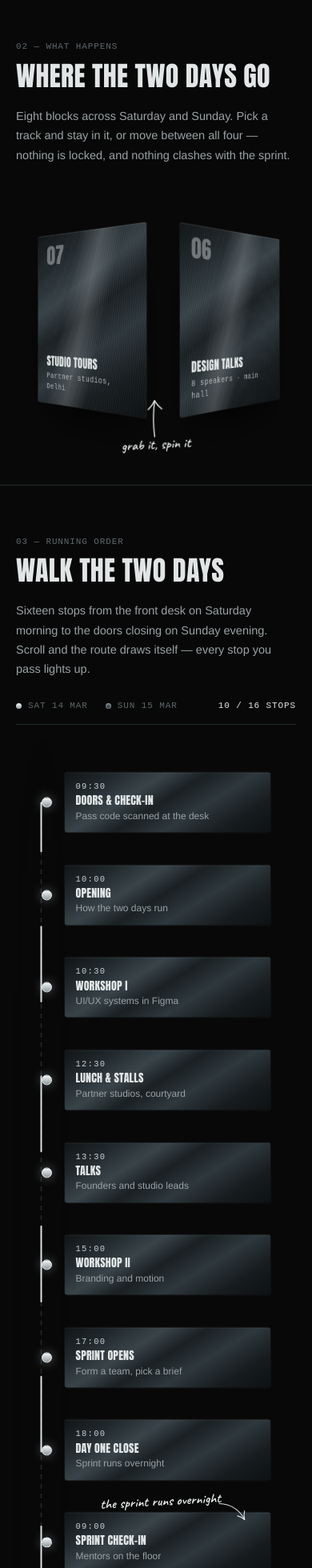
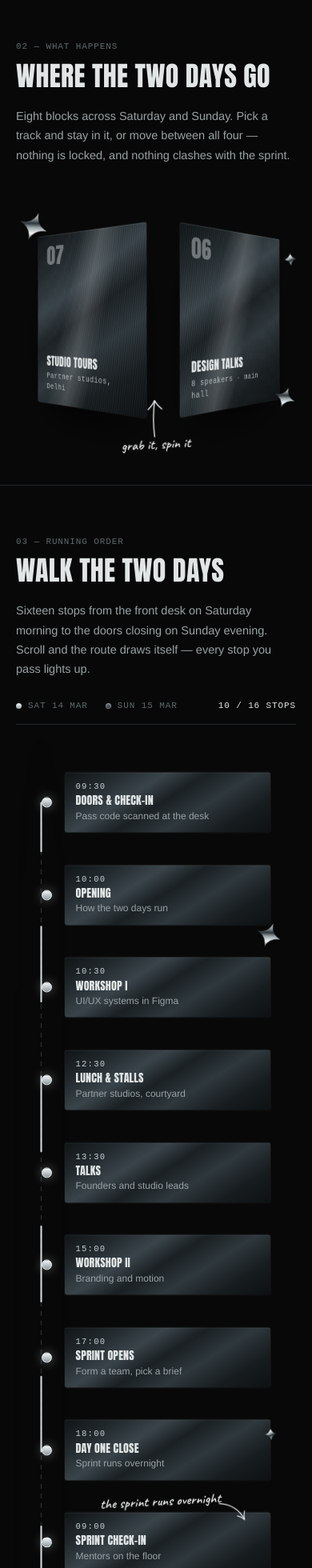
Before and after one commit to manshacodes/designverse-fest, a React (Vite) app: page / in a window 390 px wide. Shown: the part 1043-3003 px from the top of the page at 80% size. Built offline with nearby package versions, Linux system fonts and the light colour scheme.

Commit message:
Scatter chrome sparkles through the remaining sections

```diff
--- a/src/components/Admission.css
+++ b/src/components/Admission.css
@@ -1,4 +1,5 @@
 .admission {
+  position: relative;
   padding-block: clamp(56px, 9vw, 112px);
   border-top: 1px solid var(--hairline);
 }
@@ -93,3 +94,10 @@
     margin-bottom: 0;
   }
 }
+
+.adm__spark {
+  position: absolute;
+  z-index: 5;
+}
+.adm__spark--a { top: 9%; right: 5%; }
+.adm__spark--b { bottom: 18%; right: 22%; }
--- a/src/components/Admission.jsx
+++ b/src/components/Admission.jsx
@@ -1,5 +1,6 @@
 import { motion } from "framer-motion";
 import Annotation from "./Annotation";
+import { Sparkle } from "./Deco";
 import "./Admission.css";
 
 const TERMS = [
@@ -52,6 +53,9 @@ export default function Admission() {
           ))}
         </dl>
 
+        <Sparkle size={28} className="sparkle--pulse adm__spark adm__spark--a" />
+        <Sparkle size={17} className="sparkle--spin adm__spark adm__spark--b" />
+
         <div className="admission__cta">
           <button type="button" className="btn btn--metal" onClick={openPass}>
             Claim your pass
--- a/src/components/Footer.css
+++ b/src/components/Footer.css
@@ -1,4 +1,5 @@
 .footer {
+  position: relative;
   border-top: 1px solid var(--hairline);
   padding-top: clamp(44px, 6vw, 72px);
   padding-bottom: 20px;
@@ -63,3 +64,10 @@
     gap: 26px;
   }
 }
+
+.footer__spark {
+  position: absolute;
+  z-index: 3;
+}
+.footer__spark--a { top: 34%; right: 8%; }
+.footer__spark--b { top: 52%; left: 42%; }
--- a/src/components/Footer.jsx
+++ b/src/components/Footer.jsx
@@ -1,3 +1,4 @@
+import { Sparkle } from "./Deco";
 import "./Footer.css";
 
 export default function Footer() {
@@ -31,6 +32,9 @@ export default function Footer() {
           </div>
         </div>
 
+        <Sparkle size={21} className="sparkle--spin footer__spark footer__spark--a" />
+        <Sparkle size={13} className="sparkle--pulse footer__spark footer__spark--b" />
+
         <p className="footer__wordmark chrome-text" aria-hidden="true">
           DESIGNVERSE
         </p>
--- a/src/components/Highlights.css
+++ b/src/components/Highlights.css
@@ -159,3 +159,16 @@
     perspective: 320px;
   }
 }
+
+/* drifting chrome sparkles around the ring */
+.hl__spark {
+  position: absolute;
+  z-index: 5;
+}
+.hl__spark--a { top: 6%; left: 7%; }
+.hl__spark--b { top: 22%; right: 11%; }
+.hl__spark--c { bottom: 14%; right: 6%; }
+
+@media (max-width: 560px) {
+  .hl__spark--b { right: 5%; }
+}
--- a/src/components/Highlights.jsx
+++ b/src/components/Highlights.jsx
@@ -4,6 +4,7 @@ import gsap from "gsap";
 import { ScrollTrigger } from "gsap/ScrollTrigger";
 import { reelPose } from "../lib/reelPose";
 import Annotation from "./Annotation";
+import { Sparkle } from "./Deco";
 import "./Highlights.css";
 
 gsap.registerPlugin(ScrollTrigger);
@@ -175,6 +176,9 @@ export default function Highlights() {
       </div>
 
       <div className="highlights__stage-wrap">
+        <Sparkle size={30} className="sparkle--pulse hl__spark hl__spark--a" />
+        <Sparkle size={16} className="sparkle--spin hl__spark hl__spark--b" />
+        <Sparkle size={22} className="sparkle--pulse hl__spark hl__spark--c" />
         <div
           className="reel-stage"
           ref={stageRef}
--- a/src/components/ScheduleMap.css
+++ b/src/components/ScheduleMap.css
@@ -255,3 +255,13 @@
     align-items: start;
   }
 }
+
+.map__spark {
+  position: absolute;
+  z-index: 5;
+}
+.map__spark--a { top: 12%; right: 6%; }
+.map__spark--b { top: 46%; left: 5%; }
+.map__spark--c { bottom: 9%; right: 13%; }
+
+.map.is-narrow .map__spark--b { left: auto; right: 7%; }
--- a/src/components/ScheduleMap.jsx
+++ b/src/components/ScheduleMap.jsx
@@ -1,6 +1,7 @@
 import { useEffect, useMemo, useRef, useState } from "react";
 import { motion, useScroll, useMotionValue, useMotionValueEvent } from "framer-motion";
 import Annotation from "./Annotation";
+import { Sparkle } from "./Deco";
 import "./ScheduleMap.css";
 
 const STOPS = [
@@ -171,6 +172,10 @@ export default function ScheduleMap() {
             ))}
           </ol>
 
+          <Sparkle size={26} className="sparkle--pulse map__spark map__spark--a" />
+          <Sparkle size={15} className="sparkle--spin map__spark map__spark--b" />
+          <Sparkle size={20} className="sparkle--pulse map__spark map__spark--c" />
+
           <Annotation mark="se" className="map__note" delay={0.2}>
             the sprint runs overnight
           </Annotation>
--- a/src/components/Voices.css
+++ b/src/components/Voices.css
@@ -14,6 +14,7 @@
 }
 
 .voices__inner {
+  position: relative;
   display: grid;
   grid-template-columns: 1fr 1fr;
   gap: clamp(32px, 5vw, 76px);
@@ -174,3 +175,15 @@
     opacity: 1 !important;
   }
 }
+
+.voices__spark {
+  position: absolute;
+  z-index: 5;
+}
+.voices__spark--a { top: 8%; left: 44%; }
+.voices__spark--b { bottom: 14%; left: 36%; }
+
+@media (max-width: 900px) {
+  .voices__spark--a { top: 2%; right: 6%; left: auto; }
+  .voices__spark--b { display: none; }
+}
--- a/src/components/Voices.jsx
+++ b/src/components/Voices.jsx
@@ -1,5 +1,6 @@
 import { useRef } from "react";
 import { motion, useScroll, useTransform } from "framer-motion";
+import { Sparkle } from "./Deco";
 import "./Voices.css";
 
 const VOICES = [
@@ -99,6 +100,9 @@ export default function Voices() {
               </p>
             </div>
 
+            <Sparkle size={24} className="sparkle--spin voices__spark voices__spark--a" />
+            <Sparkle size={15} className="sparkle--pulse voices__spark voices__spark--b" />
+
             <div className="voices__deck">
               {VOICES.map((voice, i) => (
                 <VoiceCard
```
